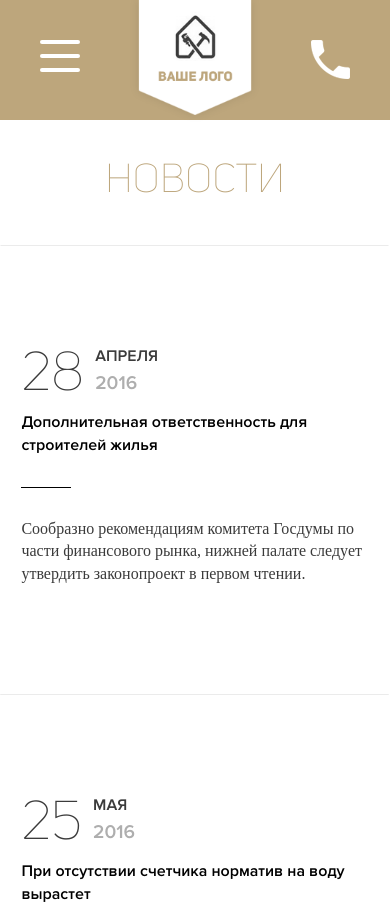
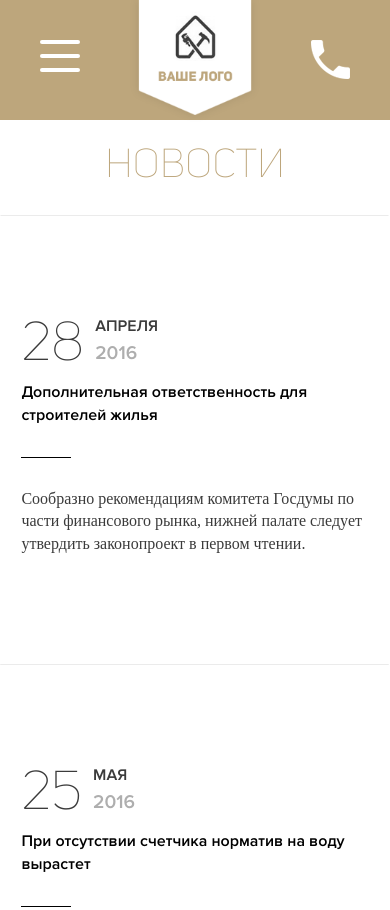
Before and after one commit to galinovivan/rel_no_compilar, a plain HTML site: page news.html in a window 390 px wide. Shown: the top 910 px of the page. Drawn offline with nearby package versions, Linux system fonts and the light colour scheme; a web font is replaced by a local one.

Commit message:
fix capt_mobile margin

```diff
--- a/less/media.css
+++ b/less/media.css
@@ -148,7 +148,6 @@
   }
   .capt {
     font-size: 50px;
-    margin: 25px 0 45px 0 !important;
   }
   #myCarousel {
     padding-top: 120px;
--- a/less/style.css
+++ b/less/style.css
@@ -1145,8 +1145,8 @@ h2 {
   color: #bda67c;
   text-transform: uppercase;
   background: url('../img/line.png') no-repeat 0 center, url('../img/line.png') no-repeat 100% center;
-  margin-top: 30px !important;
-  margin-bottom: 50px !important;
+  margin-top: 10px !important;
+  margin-bottom: 30px !important;
   text-align: center;
   display: inline-block;
   padding: 0 100px;
```
